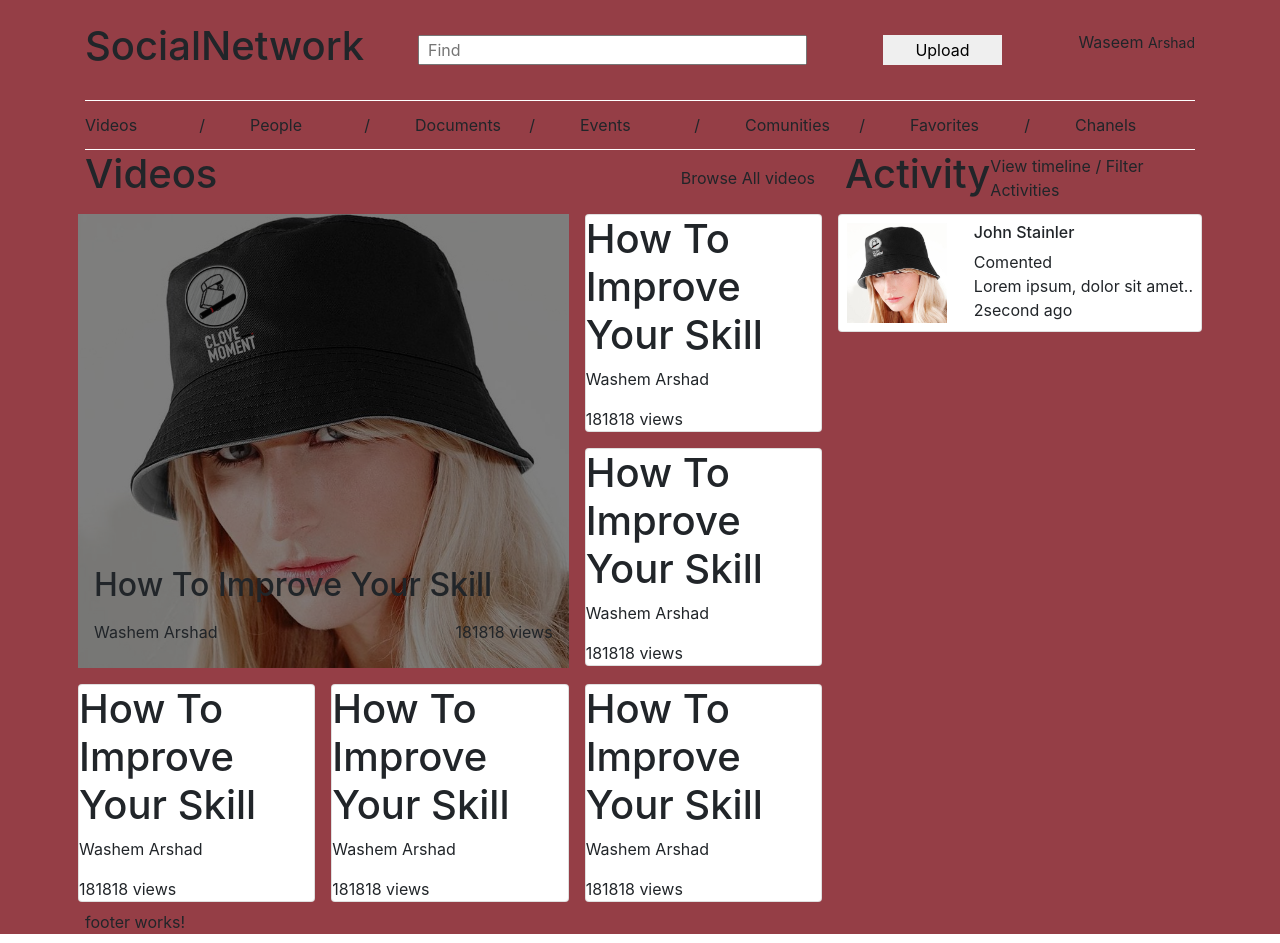
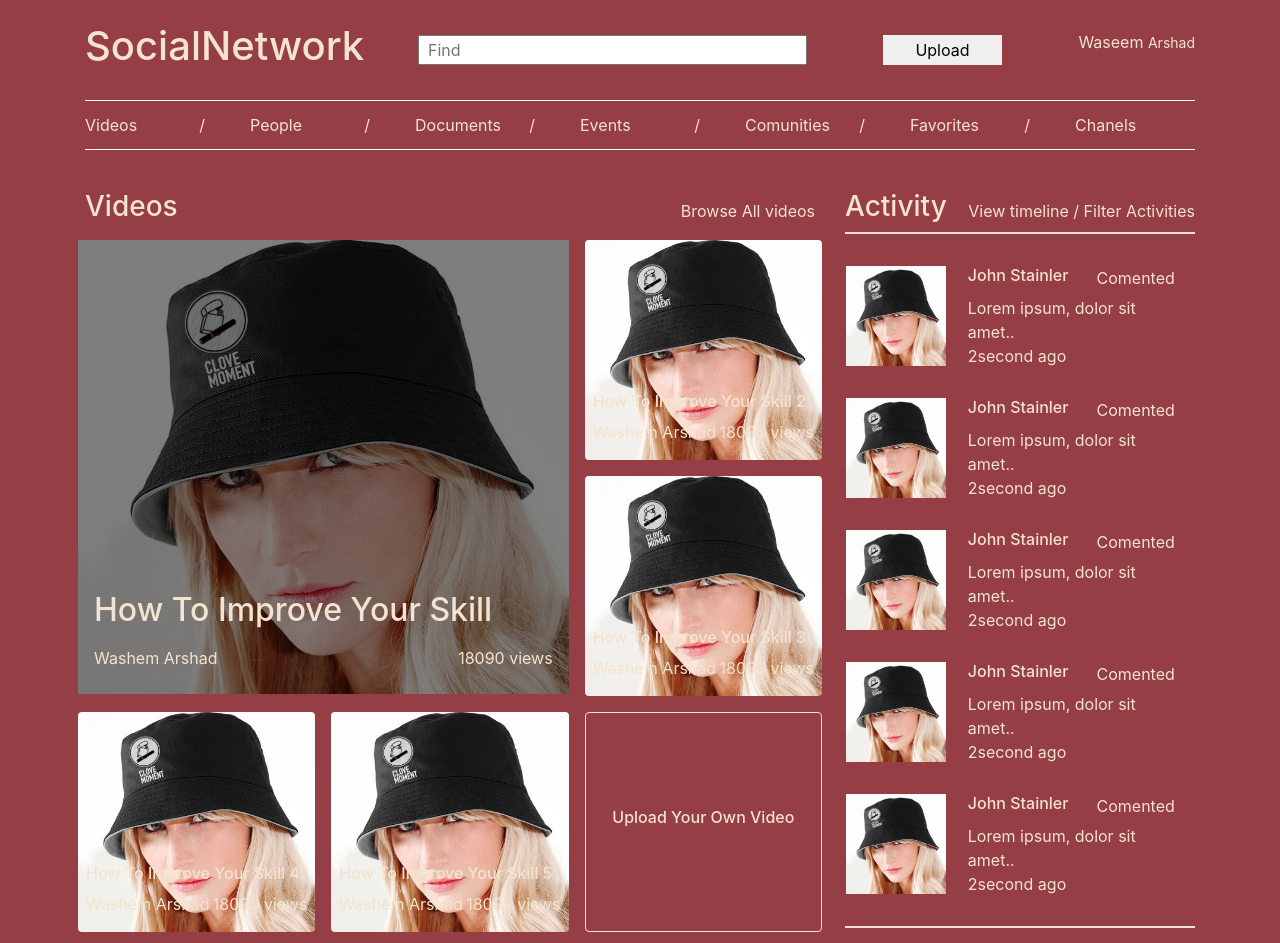
Before and after one commit to ezz001-dev/angular-app, an Angular app: page /home in a window 1280 px wide. Shown: the top 943 px of the page. Built offline with nearby package versions, Linux system fonts and the light colour scheme.

Commit message:
update home and section global

```diff
--- a/src/app/components/section-global/section-global.component.html
+++ b/src/app/components/section-global/section-global.component.html
@@ -2,7 +2,7 @@
     <div class="row">
         <div class="col-md-8">
             <div class="title">
-                <h1> Videos </h1>
+                <h3> Videos </h3>
                 <span> Browse All videos </span>
             </div>
             <div class="row">
@@ -10,17 +10,29 @@
                     <div class="card">
                         <img src="../../../assets/img/slider-reward.jpg" alt="">
                         <div class="t-card">
-                            <h2> How To Improve Your Skill </h2>
+                            <h2> {{highLight[0]?.title}} </h2>
                             <div class="c-card">
-                                <p> Washem Arshad </p>
-                                <span> 181818 views </span>
+                                <p> {{highLight[0]?.name}} </p>
+                                <span> {{highLight[0]?.totalViews}} views </span>
                             </div>
                         </div>
                     </div>
                 </div>
-                <div class="col-md-4">
+                <div class="col-md-4 right-content">
                     <div class="row">
-                        <div class="col-md-12 wrapper-card">
+                        <div class="col-md-12 wrapper-card" *ngFor="let item of right">
+                            <div class="card card-mid">
+                                <img src="../../../assets/img/slider-reward.jpg" alt="">
+                                <div class="t-card">
+                                    <h6> {{ item?.title }} </h6>
+                                    <div class="c-card">
+                                        <p> {{ item?.name }} </p>
+                                        <span> {{ item?.totalViews }} views </span>
+                                    </div>
+                                </div>
+                            </div>
+                        </div>
+                        <!-- <div class="col-md-12 wrapper-card">
                             <div class="card">
                                 <div class="t-card">
                                     <h1> How To Improve Your Skill </h1>
@@ -30,8 +42,24 @@
                                     </div>
                                 </div>
                             </div>
+                        </div> -->
                     </div>
-                        <div class="col-md-12 wrapper-card">
+                </div>
+                <div class="col-md-12">
+                    <div class="row">
+                        <div class="col-md-4 wrapper-card " *ngFor="let item of bottom">
+                            <div class="card card-mid">
+                                <img src="../../../assets/img/slider-reward.jpg" alt="">
+                                <div class="t-card">
+                                    <h6> {{item?.title}} </h6>
+                                    <div class="c-card">
+                                        <p> {{item?.name}} </p>
+                                        <span> {{item?.totalViews}} views </span>
+                                    </div>
+                                </div>
+                            </div>
+                        </div>
+                        <!-- <div class="col-md-4 wrapper-card">
                             <div class="card">
                                 <div class="t-card">
                                     <h1> How To Improve Your Skill </h1>
@@ -41,40 +69,15 @@
                                     </div>
                                 </div>
                             </div>
-                        </div>
-                    </div>
-                </div>
-                <div class="col-md-12">
-                    <div class="row">
+                        </div> -->
                         <div class="col-md-4 wrapper-card">
-                            <div class="card">
-                                <div class="t-card">
-                                    <h1> How To Improve Your Skill </h1>
-                                    <div class="c-card">
+                            <div class="card card-mid other-card">
+                                <div class="t-card tcard-other">
+                                    <h6> Upload Your Own Video </h6>
+                                    <!-- <div class="c-card">
                                         <p> Washem Arshad </p>
                                         <span> 181818 views </span>
-                                    </div>
-                                </div>
-                            </div>
-                        </div>
-                        <div class="col-md-4 wrapper-card">
-                            <div class="card">
-                                <div class="t-card">
-                                    <h1> How To Improve Your Skill </h1>
-                                    <div class="c-card">
-                                        <p> Washem Arshad </p>
-                                        <span> 181818 views </span>
-                                    </div>
-                                </div>
-                            </div>
-                        </div>
-                        <div class="col-md-4 wrapper-card">
-                            <div class="card">
-                                <div class="t-card">
-                                    <h1> How To Improve Your Skill </h1>
-                                    <div class="c-card">
-                                        <p> Washem Arshad </p>
-                                        <span> 181818 views </span>
+                                    </div> -->
                                 </div>
                             </div>
                         </div>
@@ -82,17 +85,18 @@
                 </div>
             </div>
         </div>
-        </div>
-        <div class="col-md-4 right">
+        <div class="col-md-4 right-section">
             <div class="title">
-                <h1>Activity</h1>
+                <h3>Activity</h3>
                 <div class="sub-title">
                     <span> View timeline / Filter Activities </span>
                 </div>
             </div>
 
+
+            <div class="wrapper">
                 <div class="row">
-                <div class="col-md-12 right-nav wrapper-card">
+                    <div class="col-md-12 right-nav wrapper-card " *ngFor="let item of dataVideos">
                         <div class="card">
                             <div class="c-img">
                                 <img src="../../../assets/img/slider-reward.jpg" alt="">
@@ -106,10 +110,15 @@
                                     <p>Lorem ipsum, dolor sit amet..</p>
                                     <span> 2second ago </span>
                                 </div>
+                                <div class="btn-close">
+                                    <span> X </span>
                                 </div>
                             </div>
                         </div>
                     </div>
                 </div>
             </div>
+
+        </div>
+    </div>
 </section>
--- a/src/app/pages/home/home.component.html
+++ b/src/app/pages/home/home.component.html
@@ -1,2 +1,2 @@
 
-<app-section-global></app-section-global>
+<app-section-global [highLight]="highLight" [right]="right" [bottom]="bottom" [dataVideos]="dataVideos" *ngIf="isLoad"></app-section-global>
--- a/src/app/pages/home/home.component.ts
+++ b/src/app/pages/home/home.component.ts
@@ -8,13 +8,38 @@ import { Component, OnInit } from '@angular/core';
 })
 export class HomeComponent implements OnInit {
 
+  highLight : any[] = [];
+  right     : any[] = [];
+  bottom    : any[] = [];
+  isLoad = false;
+
+  dataVideos : any = [
+    { title : 'How To Improve Your Skill ' , name : 'Washem Arshad' , totalViews : '18090' , status : 'higlight' },
+    { title : 'How To Improve Your Skill 2' , name : 'Washem Arshad' , totalViews : '18090' , status : 'right' },
+    { title : 'How To Improve Your Skill 3' , name : 'Washem Arshad' , totalViews : '18090' , status : 'right' },
+    { title : 'How To Improve Your Skill 4' , name : 'Washem Arshad' , totalViews : '18090' , status : 'bottom' },
+    { title : 'How To Improve Your Skill 5' , name : 'Washem Arshad' , totalViews : '18090' , status : 'bottom' },
+  ]
+
   constructor() { }
 
   ngOnInit(): void {
+
+    // this.highLight = this.dataVideos[0];
+    this.dataVideos.forEach(e => {
+      if(e.status === 'right'){
+        this.right.push(e);
+      }else if(e.status === 'bottom'){
+        this.bottom.push(e)
+      }else{
+        this.highLight.push(e);
+      }
+    });
+
+    this.isLoad = true;
+
   }
 
-  dataVideos : any = [
 
-  ]
 
 }
--- a/src/assets/scss/base/_base.scss
+++ b/src/assets/scss/base/_base.scss
@@ -7,3 +7,7 @@
 .white-smoke-bg {
     background: #F4E3CF;
 }
+
+body{
+    color: #F4E3CF;
+}
--- a/src/assets/scss/components/_section-global.scss
+++ b/src/assets/scss/components/_section-global.scss
@@ -1,6 +1,7 @@
 section.section-global{
 
     .title{
+        margin-top: 2.5rem;
         display: flex;
         width: 100%;
         justify-content: space-between;
@@ -11,7 +12,28 @@ section.section-global{
     .card{
         position: relative;
         height: 100%;
+        background: none;
+        border: none;
     }
+
+    .t-card{
+        padding: 0 .5rem;
+        display: flex;
+        flex-direction: column;
+        justify-content: flex-end;
+        // align-items: end;
+        /* background: red; */
+        width: 100%;
+        height: 100%;
+    }
+
+    .c-card{
+        width: 100%;
+        display: flex;
+        justify-content: space-between;
+    }
+
+
 
 
 
@@ -46,6 +68,7 @@ section.section-global{
             display: flex;
             flex-direction: column;
             padding: 0 1rem;
+            align-items: unset;
 
             .c-card{
                 display: flex;
@@ -56,6 +79,46 @@ section.section-global{
     }
 
 
+    // right content behind highlight
+    .right-content{
+        .row{
+            justify-content: center;
+            height: 100%;
+            align-items: center;
+        }
+        .wrapper-card{
+            height: 50%;
+        }
+    }
+
+    .card-mid{
+        height: 220px;
+        overflow: hidden;
+
+        img{
+            width: 100%;
+            height: 100%;
+            object-fit: cover;
+        }
+
+        .t-card{
+            position: absolute;
+            top: 0;
+            left: 0;
+            width: 100%;
+            height: 100%;
+        }
+
+        .tcard-other{
+            justify-content: center;
+            align-items: center;
+        }
+    }
+
+    .other-card{
+        border: 1px solid #F4E3CF;
+    }
+
 
     .bottom-content{
         margin-top: 1rem;
@@ -65,6 +128,11 @@ section.section-global{
         padding: .5rem !important;
     }
 
+
+
+
+    .right-section{
+
         .right-nav{
 
             .card{
@@ -72,7 +140,53 @@ section.section-global{
                 display: flex;
                 justify-content: space-between;
                 flex-direction: row;
+                transition: .5s all;
+                box-sizing: border-box;
+                position: relative;
+                overflow: hidden;
+
+                &:hover{
+                    border: 1px solid #F4E3CF;
+                    box-sizing: border-box;
+                    cursor: pointer;
                 }
+
+                &:hover::before{
+                    position: absolute;
+                    content: "";
+                    top: -5px;
+                    right: -18px;
+                    width: 0;
+                    height: 0;
+                    border-left: 25px solid transparent;
+                    border-right: 25px solid transparent;
+                    border-bottom: 25px solid #F4E3CF;
+                    transform: rotate(45deg);
+                    display: flex;
+                    justify-content: center;
+                }
+
+
+                .btn-close{
+                    display: none;
+                    position: absolute;
+                    top: -3px;
+                    transform: rotate(60deg);
+                    right: 3px;
+                    color: black;
+
+                    &:hover{
+                        cursor: pointer;
+                    }
+                }
+
+
+                &:hover .btn-close{
+                    display: block;
+                }
+
+            }
+
 
             .c-img{
                 width: 100px;
@@ -86,13 +200,22 @@ section.section-global{
             }
 
             .c-content{
-            padding-left: .5rem;
+                // padding-left: .5rem;
+                width: 65%;
+                padding-right: 1.2rem;
+            }
+
+            .t-content{
+                display: flex;
+                justify-content: space-between;
             }
 
             .m-content{
                 display: flex;
                 flex-direction: column;
                 width: 100%;
+                justify-content: flex-end;
+                height: 75%;
 
                 p{
                     margin: 0;
@@ -101,4 +224,14 @@ section.section-global{
             }
 
         }
+
+        .wrapper{
+            border-top: 2px solid;
+            border-bottom: 2px solid;
+            padding: 1rem 0;
+
         }
+    }
+
+
+}
```
Also changed, not shown: src/app/components/section-global/section-global.component.ts (+8 -2 lines). Lines whose indentation alone changed are shown as unchanged.
